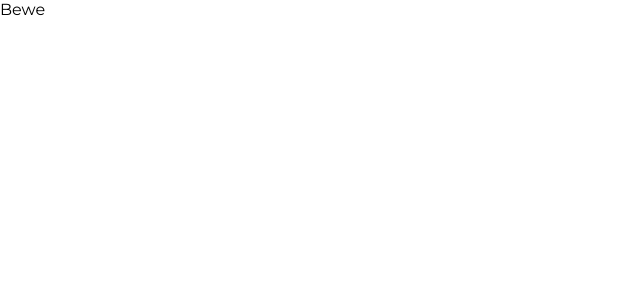
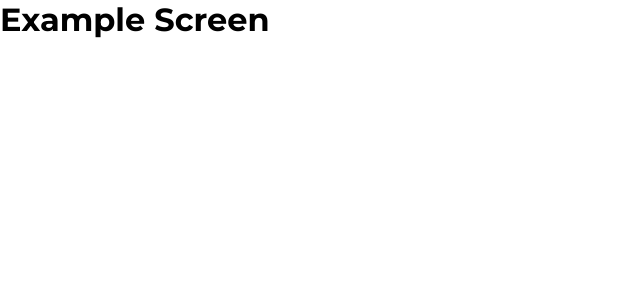
Before and after one commit to miguelzabalaf/bewe-frontend-challenge, a React (Create React App) app: page /auth/login in a window 1280 px wide. Shown: the top 300 px of the page, without its empty margins (0-640 px from the left). Built offline with nearby package versions, Linux system fonts and the light colour scheme.

Commit message:
feature: create a basic structure of my principal router, create my first component and other configurations

```diff
--- a/package.json
+++ b/package.json
@@ -8,16 +8,19 @@
         "@testing-library/user-event": "^13.5.0",
         "@types/axios": "^0.14.0",
         "@types/jest": "^27.5.2",
+        "@types/lodash": "^4.14.195",
         "@types/node": "^16.18.38",
         "@types/react": "^18.2.15",
         "@types/react-dom": "^18.2.7",
         "axios": "^1.4.0",
+        "lodash": "^4.17.21",
         "react": "^18.2.0",
         "react-dom": "^18.2.0",
         "react-promise-tracker": "^2.1.1",
         "react-scripts": "5.0.1",
         "typescript": "^4.9.5",
-        "web-vitals": "^2.1.4"
+        "web-vitals": "^2.1.4",
+        "wouter": "^2.11.0"
     },
     "scripts": {
         "start": "npx tsc && react-scripts start",
--- a/src/App.tsx
+++ b/src/App.tsx
@@ -1,11 +1,8 @@
 import "./common/styles/globals.css";
+import { AppRouter } from "./router/app/AppRouter";
 
 function App() {
-    return (
-        <div className="App">
-            <p>Bewe</p>
-        </div>
-    );
+    return <AppRouter />;
 }
 
 export default App;
--- /dev/null
+++ b/src/components/atoms/PrivateRoute/controller.ts
@@ -0,0 +1,11 @@
+import { PrivateRouteControllerOutputProps, PrivateRouteProps } from "./types";
+
+function useController(props: PrivateRouteProps): PrivateRouteControllerOutputProps {
+    const isAuthenticated = false;
+    return {
+        ...props,
+        isAuthenticated
+    };
+}
+
+export default useController;
--- /dev/null
+++ b/src/components/atoms/PrivateRoute/index.tsx
@@ -0,0 +1,10 @@
+import { PrivateRouteProps } from "./types";
+import useController from "./controller";
+import View from "./view";
+
+function PrivateRoute(props: PrivateRouteProps): JSX.Element {
+    const controllerProps = useController(props);
+    return <View {...controllerProps} />;
+}
+
+export default PrivateRoute;
--- /dev/null
+++ b/src/components/atoms/PrivateRoute/types/index.ts
@@ -0,0 +1,9 @@
+import { RouteProps } from "wouter";
+
+export interface PrivateRouteProps extends RouteProps {
+
+}
+
+export interface PrivateRouteControllerOutputProps extends PrivateRouteProps {
+    isAuthenticated: boolean;
+}
--- /dev/null
+++ b/src/components/atoms/PrivateRoute/view.tsx
@@ -0,0 +1,20 @@
+import { Redirect, Route } from "wouter";
+import { PrivateRouteControllerOutputProps } from "./types";
+
+function View(props: PrivateRouteControllerOutputProps): JSX.Element {
+    const { isAuthenticated, component: Component, ...routeProps } = props;
+    return (
+        <Route
+            {...routeProps}
+            component={(props) =>
+                isAuthenticated && Component ? (
+                    <Component {...props} />
+                ) : (
+                    <Redirect to={"/auth/login"} />
+                )
+            }
+        />
+    );
+}
+
+export default View;
--- a/src/domain/constants/endpoints.ts
+++ b/src/domain/constants/endpoints.ts
@@ -1,5 +1,5 @@
-const authPath = '/auth';
-const linksPath = '/links';
+export const authPath = '/auth';
+export const linksPath = '/links';
 
 export const endpoints = {
   auth: {
--- /dev/null
+++ b/src/pages/example/index.tsx
@@ -0,0 +1,3 @@
+export function ExampleScreen() {
+    return <h1>Example Screen</h1>;
+}
--- /dev/null
+++ b/src/router/app/AppRouter.tsx
@@ -0,0 +1,24 @@
+import { Redirect, Route, Switch } from "wouter";
+import PrivateRoute from "../../components/atoms/PrivateRoute";
+import _ from "lodash";
+import { routes } from "./routes";
+import { authPath } from "../../domain/constants/endpoints";
+
+export function AppRouter() {
+    return (
+        <Switch>
+            {_.map(routes, (route, idx) => {
+                const { path, component, isPrivate } = route;
+                return isPrivate ? (
+                    <PrivateRoute key={idx} path={path} component={component} />
+                ) : (
+                    <Route key={idx} path={path} component={component} />
+                );
+            })}
+            <Route
+                path={""}
+                component={() => <Redirect to={`${authPath}/login`} />}
+            />
+        </Switch>
+    );
+}
--- /dev/null
+++ b/src/router/app/routes.tsx
@@ -0,0 +1,33 @@
+import { ComponentType } from "react";
+import { authPath } from "../../domain/constants/endpoints";
+import { ExampleScreen } from "../../pages/example";
+import { DefaultParams, RouteComponentProps } from "wouter";
+
+interface Route {
+    path: string;
+    component: ComponentType<RouteComponentProps<DefaultParams>> | undefined;
+    isPrivate: boolean;
+}
+
+export const routes: Route[] = [
+    {
+        path: `${authPath}/login`,
+        component: ExampleScreen,
+        isPrivate: false,
+    },
+    {
+        path: `${authPath}/singin`,
+        component: ExampleScreen,
+        isPrivate: false,
+    },
+    {
+        path: "/",
+        component: ExampleScreen,
+        isPrivate: true,
+    },
+    {
+        path: "/profile",
+        component: ExampleScreen,
+        isPrivate: true,
+    },
+];
```
Also changed, not shown: 1 other file (tests, documents, lock files or other folders).
